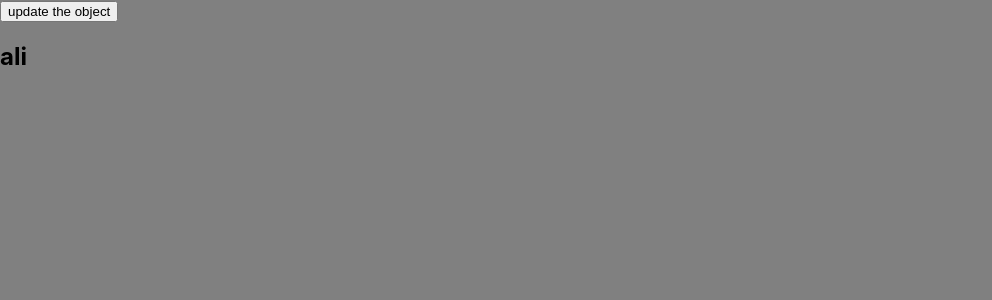
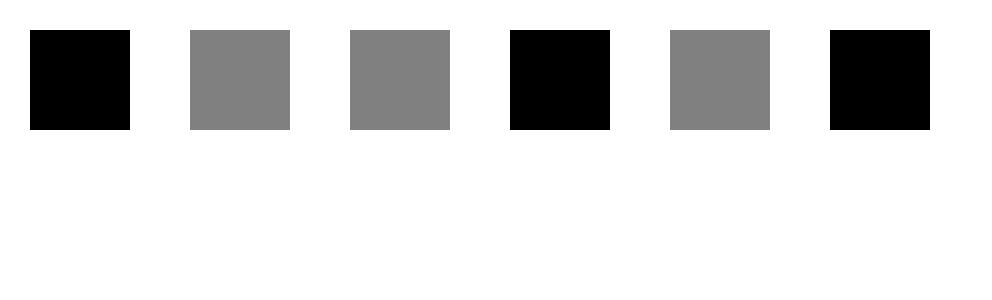
Before and after one commit to syedalirazazaidi/reactjs-_challanges, a React (Create React App) app: page / in a window 1280 px wide. Shown: the top 300 px of the page, without its empty margins (0-992 px from the left). Built offline with nearby package versions, Linux system fonts and the light colour scheme.

Commit message:
add form

```diff
--- a/src/App.js
+++ b/src/App.js
@@ -1,9 +1,10 @@
 import React from "react";
+import Box from "./Box/Box";
 import Project2 from "./project2/components/app";
 import Project3 from "./Project3/app";
 import Hero from "./project4/app";
 // import Project1 from "./project1/app";
-import "./project4/styles.css";
+// import "./project4/styles.css";
 import Heronew from "./project5/components/hero";
 import Main from "./project5/components/main";
 
@@ -13,7 +14,8 @@ const App = () => {
       {/* <Project1 /> */}
       {/* <Project2 /> */}
       {/* <Hero /> */}
-      <Heronew />
+      {/* <Heronew /> */}
+      <Box />
       {/* <Main /> */}
     </div>
   );
--- /dev/null
+++ b/src/Box/Box.js
@@ -0,0 +1,26 @@
+import React from "react";
+import boxes from "./boxes";
+import Boxx from "./Boxx";
+import "./styles.css";
+function Box() {
+  const [box, setBox] = React.useState(boxes);
+
+  function toggleState(id) {
+    setBox((previous) => {
+      return previous.map((squareitem) =>
+        squareitem.id === id ? { ...box, on: !box.on } : box
+      );
+    });
+  }
+  const squareElements = box.map((square) => (
+    <Boxx
+      key={square.id}
+      on={square.on}
+      toggle={() => toggleState(square.id)}
+    />
+  ));
+
+  return <div>{squareElements}</div>;
+}
+
+export default Box;
--- /dev/null
+++ b/src/Box/Boxx.js
@@ -0,0 +1,9 @@
+import React from "react";
+import "./styles.css";
+const Boxx = (props) => {
+  const style = { backgroundColor: props.on ? "black" : "grey" };
+
+  return <div style={style} className="box" onClick={props.toggle}></div>;
+};
+
+export default Boxx;
--- /dev/null
+++ b/src/Box/boxes.js
@@ -0,0 +1,26 @@
+export default [
+  {
+    id: 1,
+    on: true,
+  },
+  {
+    id: 2,
+    on: false,
+  },
+  {
+    id: 3,
+    on: false,
+  },
+  {
+    id: 4,
+    on: true,
+  },
+  {
+    id: 5,
+    on: false,
+  },
+  {
+    id: 6,
+    on: true,
+  },
+];
--- /dev/null
+++ b/src/Box/styles.css
@@ -0,0 +1,8 @@
+.box {
+  border: none;
+  margin: 5px;
+  width: 100px;
+  height: 100px;
+  display: inline-block;
+  margin: 30px 30px;
+}
```
